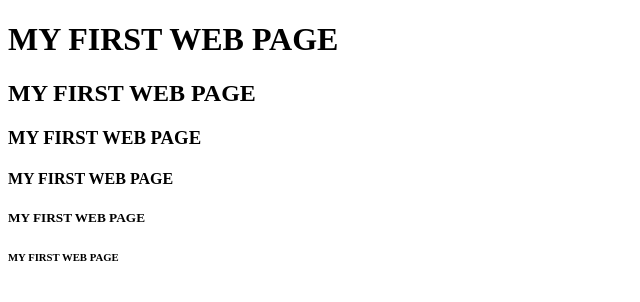
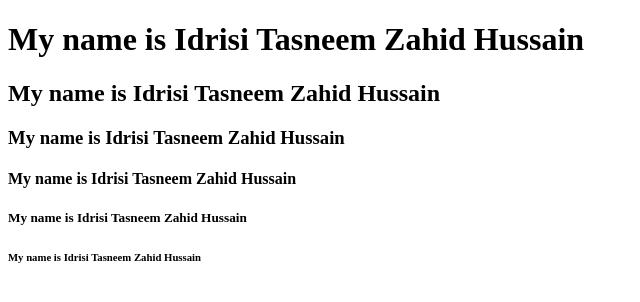
Before and after one commit to itasneem2004/my-first-repo, a plain HTML site: page index.html in a window 1280 px wide. Shown: the whole page, without its empty margins (0-640 px from the left). Drawn offline with Linux system fonts and the light colour scheme.

Commit message:
new update

```diff
--- a/index.html
+++ b/index.html
@@ -2,11 +2,11 @@
 <html>
     <title> FIRST PAGE</title>
     <body>
-        <h1>MY FIRST WEB PAGE</h1>
-        <h2>MY FIRST WEB PAGE</h2>
-        <h3>MY FIRST WEB PAGE</h3>
-        <h4>MY FIRST WEB PAGE</h4>
-        <h5>MY FIRST WEB PAGE</h5>
-        <h6>MY FIRST WEB PAGE</h6>
+        <h1>My name is Idrisi Tasneem Zahid Hussain</h1>
+        <h2>My name is Idrisi Tasneem Zahid Hussain</h2>
+        <h3>My name is Idrisi Tasneem Zahid Hussain</h3>
+        <h4>My name is Idrisi Tasneem Zahid Hussain</h4>
+        <h5>My name is Idrisi Tasneem Zahid Hussain</h5>
+        <h6>My name is Idrisi Tasneem Zahid Hussain</h6>
     </body>
 </html>
```
